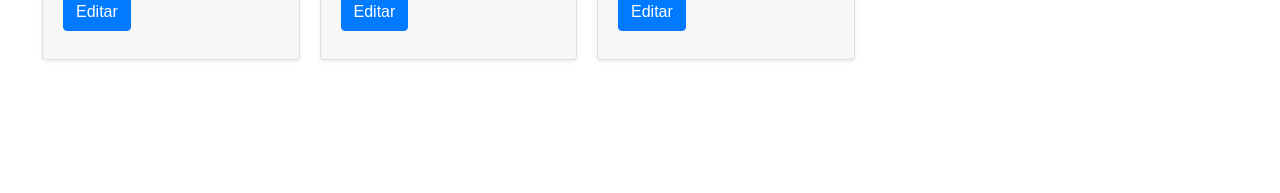
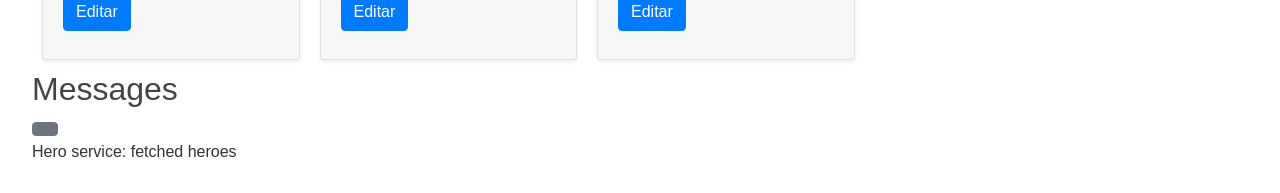
Before and after one commit to victhorplus/tour-of-heroes, an Angular app: page / in a window 1280 px wide. Shown: the part 1406-1599 px from the top of the page. Before the commit the page ends 1508 px from the top, so only its background shows below. Built offline with nearby package versions, Linux system fonts and the light colour scheme.

Commit message:
message.component e message.service criados

```diff
--- a/src/app/app.component.html
+++ b/src/app/app.component.html
@@ -1,2 +1,3 @@
 <h1>{{ title }}</h1>
 <app-heroes></app-heroes>
+<app-messages></app-messages>
--- a/src/app/app.module.ts
+++ b/src/app/app.module.ts
@@ -6,12 +6,14 @@ import { AppRoutingModule } from './app-routing.module';
 import { AppComponent } from './app.component';
 import { HeroesComponent } from './heroes/heroes.component';
 import { HeroDetailComponent } from './hero-detail/hero-detail.component';
+import { MessagesComponent } from './messages/messages.component';
 
 @NgModule({
   declarations: [
     AppComponent,
     HeroesComponent,
-    HeroDetailComponent
+    HeroDetailComponent,
+    MessagesComponent
   ],
   imports: [
     BrowserModule,
--- a/src/app/hero.service.ts
+++ b/src/app/hero.service.ts
@@ -1,6 +1,7 @@
 import { Injectable } from '@angular/core';
 import { Observable, of} from 'rxjs'
 
+import { MessageService } from './message.service'
 import { Hero } from './hero'
 import { HERO } from './mock-heroes'
 
@@ -8,9 +9,10 @@ import { HERO } from './mock-heroes'
   providedIn: 'root'
 })
 export class HeroService {
-  constructor() { }
+  constructor(private messageService: MessageService) { }
 
   getHeroes(): Observable<Hero[]>{
+    this.messageService.add('Hero service: fetched heroes')
     return of(HERO);
   }
 
--- a/src/app/heroes/heroes.component.ts
+++ b/src/app/heroes/heroes.component.ts
@@ -5,6 +5,7 @@ import { Hero } from '../hero';
 
 // Service
 import { HeroService } from '../hero.service'
+import { MessageService } from '../message.service'
 
 @Component({
   selector: 'app-heroes',
@@ -12,19 +13,19 @@ import { HeroService } from '../hero.service'
   styleUrls: ['./heroes.component.css']
 })
 export class HeroesComponent implements OnInit {
-  constructor(private heroService: HeroService) {}
+  constructor(private heroService: HeroService, private messageService: MessageService) {}
   ngOnInit(): void {
     this.getHeroes();
     this.heroes.push(this.hero)
   }
 
   onSelect(hero){
+    this.messageService.add(`HeroService: Selected hero id=${hero.id}`)
     this.selectedHero = hero;
   }
 
   getHeroes():void{
     this.heroService.getHeroes().subscribe(heroes => this.heroes = heroes);
-    //this.heroes = this.heroService.getHeroes();
   }
 
   hero: Hero = {
--- /dev/null
+++ b/src/app/message.service.ts
@@ -0,0 +1,15 @@
+import { Injectable } from '@angular/core';
+
+@Injectable({
+  providedIn: 'root'
+})
+export class MessageService {
+  messages: String[] = [];
+  constructor() { }
+  add(message: String){
+    this.messages.push(message);
+  }
+  clear(){
+    this.messages = [];
+  }
+}
--- /dev/null
+++ b/src/app/messages/messages.component.html
@@ -0,0 +1,7 @@
+<div *ngIf='messageService.messages.length'>
+    <h2>Messages</h2>
+    <button class='btn btn-secondary clear' (click)='messageService.clear()'></button>
+    <div *ngFor='let message of messageService.messages'>
+        {{ message }}
+    </div>
+</div>
--- /dev/null
+++ b/src/app/messages/messages.component.ts
@@ -0,0 +1,16 @@
+import { Component, OnInit } from '@angular/core';
+
+import { MessageService } from '../message.service'
+@Component({
+  selector: 'app-messages',
+  templateUrl: './messages.component.html',
+  styleUrls: ['./messages.component.css']
+})
+export class MessagesComponent implements OnInit {
+
+  constructor( public messageService: MessageService ) { }
+
+  ngOnInit(): void {
+  }
+
+}
```
Also changed, not shown: src/app/messages/messages.component.css (added), 2 other files (tests, documents, lock files or other folders).
